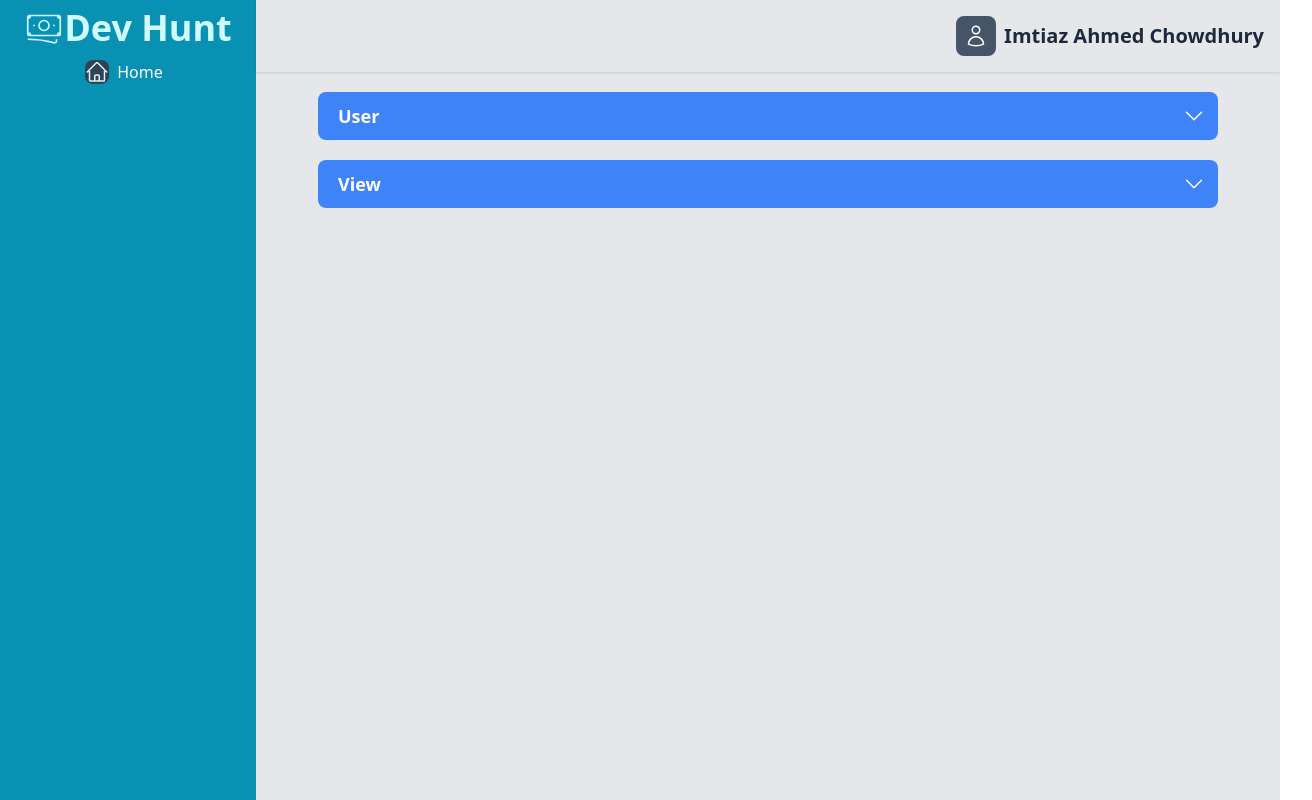
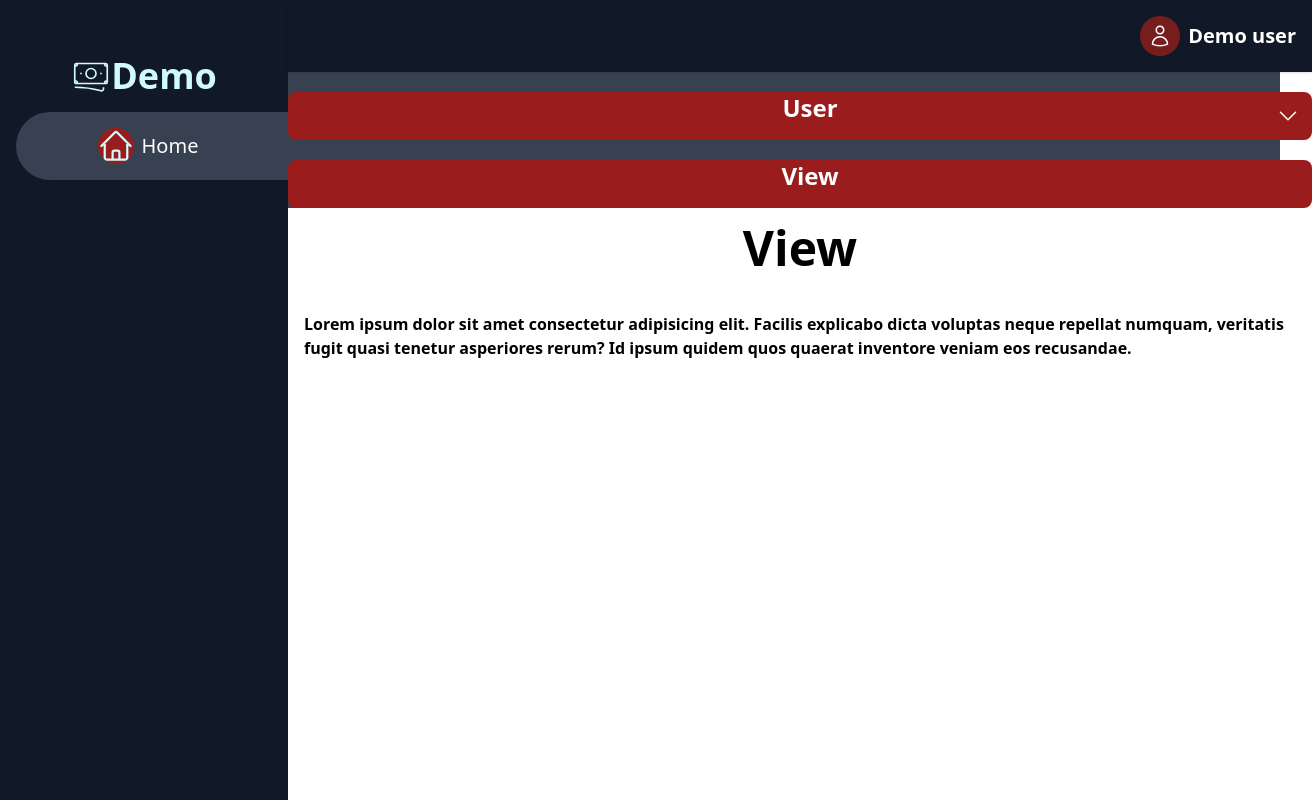
Before and after one commit to imt1az/developer-experience-vue, a Vue app: page / in a window 1280 px wide. Shown: the top 800 px of the page, 1312 px wide, since content can reach past the window. Built offline with nearby package versions, Linux system fonts and the light colour scheme.

Commit message:
Frontend Change

```diff
--- a/package.json
+++ b/package.json
@@ -13,8 +13,10 @@
     "@heroicons/vue": "^2.0.11",
     "@vue-hero-icons/outline": "^1.7.2",
     "@vue-hero-icons/solid": "^1.7.2",
+    "daisyui": "^2.29.0",
     "flowbite": "^1.5.3",
-    "vue": "^3.2.37"
+    "vue": "^3.2.37",
+    "vue-sidebar-menu": "^5.2.4"
   },
   "devDependencies": {
     "@vitejs/plugin-vue": "^3.1.0",
--- a/src/App.vue
+++ b/src/App.vue
@@ -1,22 +1,8 @@
+<template>
+  <Layout @clickedOnHome="handleClickOnHome">
 
-<template>
-<Layout @clickedOnHome = "handleClickOnHome">
-<Collapseable
-      @clickedOnTittle="handleClickOnTitle"
-
-      v-for="item in collapseableData"
-      :key="item.id"
-    >
-      <template #title>{{ item.title }}</template>
-
-
-      <h1 class="text-3xl text-center font-bold mb-4">{{ item.title }}</h1>
-      <p class="my-10" v-for="(paragraph, i) in item.content" :key="i">
-        {{ paragraph }}
-      </p>
-    </Collapseable>
-
-</Layout>
+    <Collapseable :data="collapseableData"></Collapseable>
+  </Layout>
 </template>
 
 <script setup>
@@ -29,7 +15,8 @@ const collapseableData = ref([
   {
     id: 1,
     title: "User",
-    toggle:true,
+    toggle: true,
+    active:false,
     content: [
       "Lorem ipsum dolor sit amet consectetur adipisicing elit. Facilis explicabo dicta voluptas neque repellat numquam, veritatis fugit quasi tenetur asperiores rerum? Id ipsum quidem quos quaerat inventore veniam eos recusandae.",
       "Lorem ipsum dolor sit amet consectetur adipisicing elit. Facilis explicabo dicta voluptas neque repellat numquam, veritatis fugit quasi tenetur asperiores rerum? Id ipsum quidem quos quaerat inventore veniam eos recusandae.",
@@ -40,7 +27,8 @@ const collapseableData = ref([
   {
     id: 2,
     title: "View",
-    toggle:true,
+    toggle: true,
+    active:true,
     content: [
       "Lorem ipsum dolor sit amet consectetur adipisicing elit. Facilis explicabo dicta voluptas neque repellat numquam, veritatis fugit quasi tenetur asperiores rerum? Id ipsum quidem quos quaerat inventore veniam eos recusandae.",
     ],
@@ -48,13 +36,10 @@ const collapseableData = ref([
 ]);
 
 function handleClickOnTitle() {
-
-
   collapseableData.value = collapseableData.value.reverse();
 }
 
-function handleClickOnHome(){
-  console.log('Hello')
+function handleClickOnHome() {
+  console.log("Hello");
 }
-
 </script>
--- a/src/components/Collapseable.vue
+++ b/src/components/Collapseable.vue
@@ -1,31 +1,30 @@
 <template>
   <!-- User -->
 
-<div class="flex justify-center">
-
-
-     <div class="relative w-[900px] overflow-hidden mt-5">
-      <div class="bg-blue-500 h-12 w-full pl-5 flex items-center rounded-lg">
-
-          <div>
-            <h1
-            class="text-lg font-semibold text-white"
-            @click="$emit('clickedOnTittle')"
+  <div class="flex flex-col items-center">
+    <div
+      v-for="(item, index) in collapseableData"
+      :key="item.id"
+      class="relative w-[80vw] overflow-hidden mt-5"
     >
-
-              <slot class="" name="title"></slot>
-
-
+      <Transition name="toggle">
+        <div  @click="reverse(index)" >
+          <div class="bg-red-800 h-12 w-full pl-5 rounded-lg cursor-pointer">
+            <h1 class="text-2xl m-auto font-semibold text-white text-center cursor-pointer">
+              {{ item.title }}
             </h1>
           </div>
+        </div>
+      </Transition>
 
-      </div>
       <!-- Arrow Icon -->
       <button
-        @click="isOpen = !isOpen"
+        v-if="item.icon"
+        @click="activeBody(index)"
         class="absolute top-3 right-3 transition-transform duration-500 rotate-0 text-white"
       >
         <svg
+          v-if="item.icon"
           xmlns="http://www.w3.org/2000/svg"
           fill="none"
           viewBox="0 0 24 24"
@@ -41,36 +40,96 @@
         </svg>
       </button>
       <!-- Content -->
+      <Transition>
         <div
-        class="bg-white overflow-hidden transition-all duration-1000 border-blue-900"
-        :class="{ 'max-h-[0]': !isOpen, 'max-h-screen': isOpen }"
+          class="bg-white overflow-hidden border-blue-900 min-h-screen"
+          v-if="item.active"
         >
           <div class="p-4 min-h-screen">
             <!-- Content -->
-          <slot />
-
+            <!-- <slot /> -->
+            <h1 class="text-5xl font-semibold text-black text-center">
+              {{ item.title }}
+            </h1>
+            <p class="my-10 font-semibold" v-for="(paragraph, i) in item.content" :key="i">
+              {{ paragraph }}
+            </p>
           </div>
         </div>
+      </Transition>
     </div>
-
-
-
   </div>
-
-
-
-
 </template>
 
 <script setup>
-
 import { ref } from "vue";
 
-const isOpen = ref(false);
-function greet() {
-  console.log("World");
+const collapseableData = ref([
+  {
+    id: 1,
+    title: "User",
+    toggle: true,
+    active: false,
+    icon: true,
+    content: [
+      "Lorem ipsum dolor sit amet consectetur adipisicing elit. Facilis explicabo dicta voluptas neque repellat numquam, veritatis fugit quasi tenetur asperiores rerum? Id ipsum quidem quos quaerat inventore veniam eos recusandae.",
+      "Lorem ipsum dolor sit amet consectetur adipisicing elit. Facilis explicabo dicta voluptas neque repellat numquam, veritatis fugit quasi tenetur asperiores rerum? Id ipsum quidem quos quaerat inventore veniam eos recusandae.",
+      "Lorem ipsum dolor sit amet consectetur adipisicing elit. Facilis explicabo dicta voluptas neque repellat numquam, veritatis fugit quasi tenetur asperiores rerum? Id ipsum quidem quos quaerat inventore veniam eos recusandae.",
+      "Lorem ipsum dolor sit amet consectetur adipisicing elit. Facilis explicabo dicta voluptas neque repellat numquam, veritatis fugit quasi tenetur asperiores rerum? Id ipsum quidem quos quaerat inventore veniam eos recusandae.",
+    ],
+  },
+  {
+    id: 2,
+    title: "View",
+    toggle: true,
+    active: true,
+    icon: false,
+    content: [
+      "Lorem ipsum dolor sit amet consectetur adipisicing elit. Facilis explicabo dicta voluptas neque repellat numquam, veritatis fugit quasi tenetur asperiores rerum? Id ipsum quidem quos quaerat inventore veniam eos recusandae.",
+    ],
+  },
+]);
+
+function activeBody(index) {
+  collapseableData.value[1].active = !this.collapseableData[1].active;
+  collapseableData.value[1].icon = !collapseableData.value[1].icon;
+  console.log(this.collapseableData[index].active);
+  // collapseableData.value.forEach((item, id) => {
+  //   if (id !== index) {
+  //     item.active = false;
+  //   }
+  // });
+}
+
+function reverse(index) {
+  console.log("reverse");
+  if (collapseableData.value[1].active) {
+    collapseableData.value[1].active = !collapseableData.value[1].active;
+  }
+  collapseableData.value[index].toggle = !collapseableData.value[index].toggle;
+
+  // Icon Active When Reverse
+  collapseableData.value[0].icon = true;
+  collapseableData.value[1].icon = true;
+  console.log(collapseableData.value[index].toggle);
+  setTimeout(() => {
+    collapseableData.value[1].toggle = false;
+    collapseableData.value[0].toggle = false;
+    collapseableData.value = collapseableData.value.reverse();
+  }, 500);
+}
+</script>
+
+<style>
+.v-enter-active,
+.v-leave-active {
+  transition: opacity 0.5s ease;
+}
+
+.v-enter-from,
+.v-leave-to {
+  opacity: 0;
 }
 
 
-
-</script>
+</style>
--- a/src/components/Header.vue
+++ b/src/components/Header.vue
@@ -1,14 +1,16 @@
 <template>
-   <div class="bg-white-600 border-none shadow py-4 px-2">
+   <div class="bg-gray-900">
+      <div class="bg-white-600 border-none shadow py-4 px-2">
     <div class="flex justify-end items-center">
-       <div class="bg-slate-600 rounded-lg text-white p-2">
+       <div class="bg-red-900 rounded-full text-white p-2">
           <svg xmlns="http://www.w3.org/2000/svg" fill="none" viewBox="0 0 24 24" stroke-width="1.5" stroke="currentColor" class="w-6 h-6">
   <path stroke-linecap="round" stroke-linejoin="round" d="M15.75 6a3.75 3.75 0 11-7.5 0 3.75 3.75 0 017.5 0zM4.501 20.118a7.5 7.5 0 0114.998 0A17.933 17.933 0 0112 21.75c-2.676 0-5.216-.584-7.499-1.632z" />
 </svg>
        </div>
-<span class="text-slate-800 font-semibold mx-2 text-xl">Imtiaz Ahmed Chowdhury</span>
+<span class="text-white font-semibold mx-2 text-xl">Demo user</span>
     </div>
     </div>
+   </div>
 </template>
 
 <script>
--- a/src/components/Layout.vue
+++ b/src/components/Layout.vue
@@ -1,15 +1,15 @@
 <template>
-  <div class="relative flex min-h-screen bg-gray-200">
+  <div class="relative flex min-h-screen bg-gray-700">
     <!-- Side Bar -->
-    <div class="bg-cyan-600 text-cyan-100 w-64">
-      <div class="flex justify-center items-center mt-2">
+    <div class="bg-gray-900 text-cyan-100">
+      <div class="flex justify-center items-center mt-14 transition-all duration-1000" :class="{'w-72':isOpen,'w-16':!isOpen}">
         <svg
           xmlns="http://www.w3.org/2000/svg"
           fill="none"
           viewBox="0 0 24 24"
           strokeWidth="{1.5}"
           stroke="currentColor"
-          class="w-10 h-10"
+          class="w-10 h-10 cursor-pointer"
         >
           <path
             strokeLinecap="round"
@@ -17,16 +17,16 @@
             d="M2.25 18.75a60.07 60.07 0 0115.797 2.101c.727.198 1.453-.342 1.453-1.096V18.75M3.75 4.5v.75A.75.75 0 013 6h-.75m0 0v-.375c0-.621.504-1.125 1.125-1.125H20.25M2.25 6v9m18-10.5v.75c0 .414.336.75.75.75h.75m-1.5-1.5h.375c.621 0 1.125.504 1.125 1.125v9.75c0 .621-.504 1.125-1.125 1.125h-.375m1.5-1.5H21a.75.75 0 00-.75.75v.75m0 0H3.75m0 0h-.375a1.125 1.125 0 01-1.125-1.125V15m1.5 1.5v-.75A.75.75 0 003 15h-.75M15 10.5a3 3 0 11-6 0 3 3 0 016 0zm3 0h.008v.008H18V10.5zm-12 0h.008v.008H6V10.5z"
           />
         </svg>
-        <span class="text-4xl font-extrabold">Dev Hunt</span>
+        <span v-if="isOpen" class="text-4xl font-extrabold transition-all duration-1000">Demo</span>
       </div>
-      <nav class="flex justify-center py-3 px-4">
+      <nav  @click="isOpen=!isOpen" class="flex justify-center p-4 bg-gray-700 mt-4 rounded-l-full ml-4">
         <svg
           xmlns="http://www.w3.org/2000/svg"
           fill="none"
           viewBox="0 0 24 24"
           stroke-width="1.5"
           stroke="currentColor"
-          class="w-6 h-6 bg-slate-700 rounded-lg"
+          class="w-9 h-9 bg-red-800 rounded-full cursor-pointer"
         >
           <path
             stroke-linecap="round"
@@ -34,18 +34,19 @@
             d="M2.25 12l8.954-8.955c.44-.439 1.152-.439 1.591 0L21.75 12M4.5 9.75v10.125c0 .621.504 1.125 1.125 1.125H9.75v-4.875c0-.621.504-1.125 1.125-1.125h2.25c.621 0 1.125.504 1.125 1.125V21h4.125c.621 0 1.125-.504 1.125-1.125V9.75M8.25 21h8.25"
           />
         </svg>
-        <button  @click="isOpen=!isOpen"><span class="text-white px-2 font-medium">Home</span></button>
+        <button v-if="isOpen"><span class="text-white text-xl px-2 font-medium">Home</span></button>
       </nav>
     </div>
+
+    <!-- Drawer -->
+
     <div class="flex-1">
       <!-- Header -->
       <Header />
-      <Transition>
-        <main v-if="isOpen">
-        <slot/>
+
+      <main>
+        <slot />
       </main>
-      </Transition>
-
     </div>
   </div>
 </template>
@@ -55,7 +56,14 @@ import Header from "./Header.vue";
 import Content from "./Content.vue";
 import { ref } from "vue";
 
-const isOpen = ref(true);
+let isOpen = ref(true);
+
+function hoverEffect(){
+  isOpen = !isOpen
+  console.log(isOpen)
+}
+
+
 </script>
 
 <style scoped>
--- /dev/null
+++ b/src/main.css
@@ -0,0 +1,4 @@
+
+.toggle{
+  text-transform: capitalize;
+}
--- a/src/main.js
+++ b/src/main.js
@@ -1,5 +1,6 @@
 import { createApp } from 'vue'
 import './style.css'
+import './main.css'
 import App from './App.vue'
 import 'flowbite';
 
```
Also changed, not shown: 1 other file (tests, documents, lock files or other folders). Lines whose indentation alone changed are shown as unchanged.
